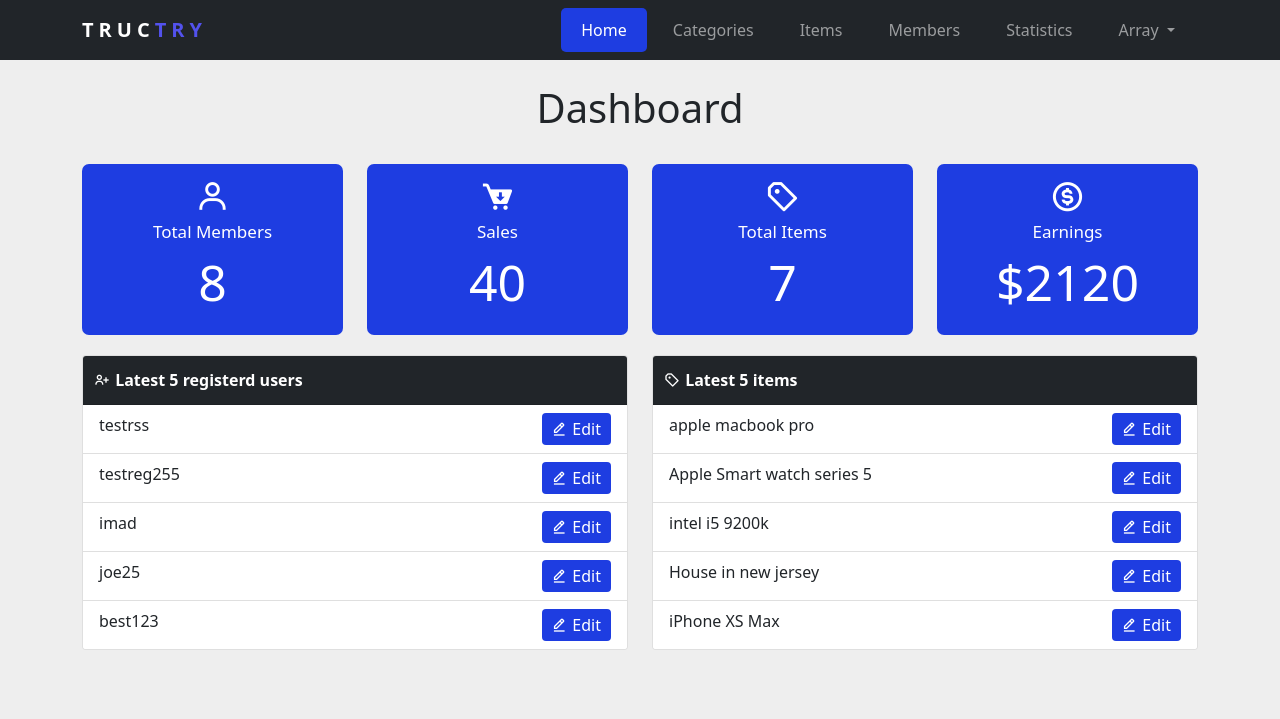
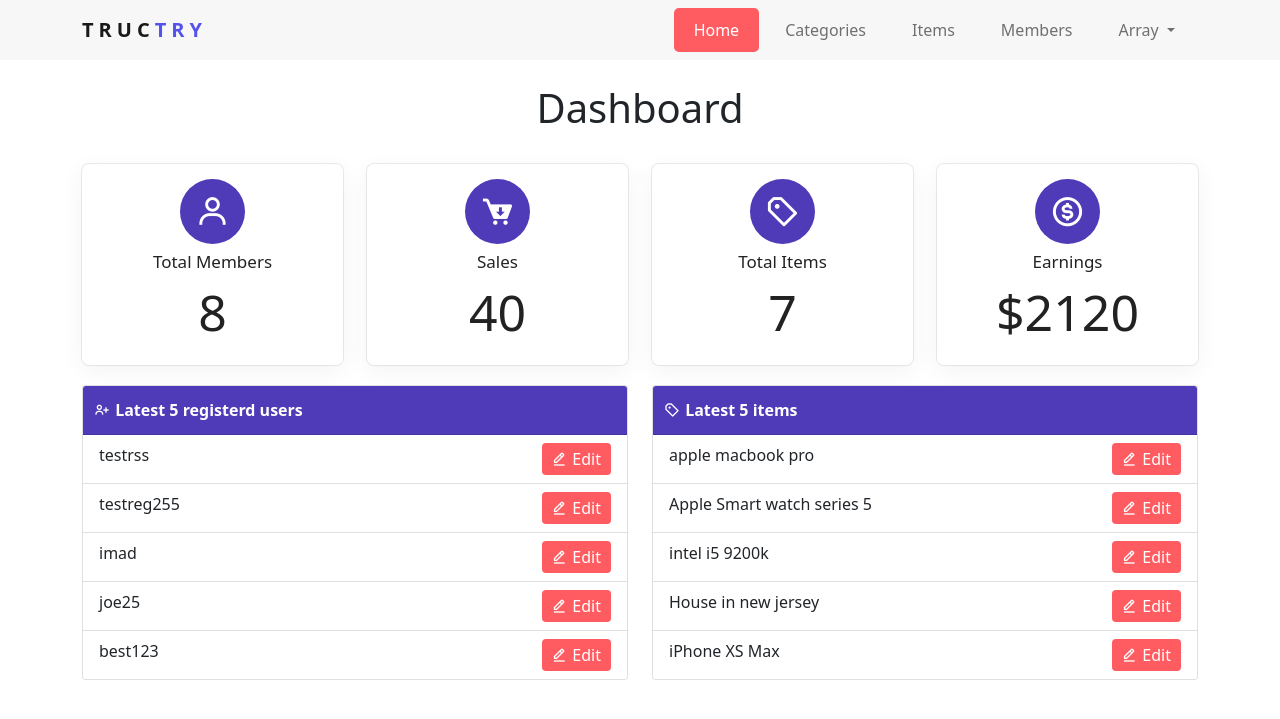
Before and after one commit to imad273/First-eCommerce_Project, a PHP site: page /admin/dashboard.php in a window 1280 px wide. Shown: the top 719 px of the page. Run offline with PHP 8.4, Linux system fonts and the light colour scheme; a user stored in the database is signed in; data comes from the database, SQL or seed files in the repository.

Commit message:
new design

```diff
--- a/admin/categories.php
+++ b/admin/categories.php
@@ -24,8 +24,7 @@
                     <a href='?action=add' class="btn btn-primary"><i class="bx bxs-add-to-queue"></i>Add New Category</a>
                 </div>
                 <div class="card categ">
-
-                    <div class="card-header bg-dark">
+                    <div class="card-header">
                         Categories
                     </div>
                     <ul class="list-group list-group-flush categ-list"> <?php
--- a/admin/css/style.css
+++ b/admin/css/style.css
@@ -1,6 +1,7 @@
 :root{
-    --btn: #1E3DE1;
-    --btnhover: #2444FF;
+    --btn: #ff5c62;
+    --btn2: #4F3AB7;
+    --btnhover: #ff434a;
 }
 .btn-primary{
     background-color: var(--btn);
@@ -9,8 +10,13 @@
 .btn-primary:hover{
     background-color: var(--btnhover);
 }
-body{
-    background-color: #eee;
+.btn-primary:active, .btn-primary:focus {
+    background-color: var(--btnhover);
+    border-color: var(--btnhover);
+    box-shadow: none;
+}
+.btn-primary:active:focus {
+    box-shadow: none;
 }
 .btn-primary i{
     margin-right: .2rem;
@@ -49,29 +55,31 @@ form input {
 /* Navbar style */
 .navbar {
     padding: 5px;
+    background-color: rgb(247, 247, 247);
 }
 .navbar-brand{
     letter-spacing: 5px;
     font-weight: 600;
 }
 
-.navbar-dark .navbar-nav .nav-link{
+.navbar-light .navbar-nav .nav-link{
     padding: 10px 20px;
     margin: 3px;
+    font-weight: 500;
+    border-radius: 5px;
 }
-.navbar-dark .navbar-nav .nav-link:focus,
-.navbar-dark .navbar-nav .nav-link:hover {
+.navbar-light .navbar-nav .nav-link:focus,
+.navbar-light .navbar-nav .nav-link:hover {
     color: #fff;
     background-color: var(--btnhover);
-    border-radius: 5px;
 }
-.nav-link.active{
+.navbar-light .navbar-nav .nav-link.active{
+    color: #fff;
     background-color: var(--btn);
-    border-radius: 5px;
 }
 
 .dropdown-item:hover {
-    background-color: var(--btn);
+    background-color: var(--btn2);
     color: #fff;
 }
 .navbar-toggler:focus {
@@ -81,14 +89,18 @@ form input {
 
 /* Dashboard style */
 .home-stats .stat{
-    color: #fff;
-    background-color: var(--btn);
+    color: #222;
     padding: 15px;
     font-size: 17px;
+    box-shadow: rgba(0, 0, 0, 0.05) 0px 6px 24px 0px, rgba(0, 0, 0, 0.08) 0px 0px 0px 1px;
     border-radius: 7px;
 }
 .home-stats .stat i{
+    padding: 15px;
+    color: #fff;
+    background-color: var(--btn2);
     margin-bottom: 5px;
+    border-radius: 50%;
     font-size: 35px;
 }
 .home-stats .stat p{
@@ -99,17 +111,18 @@ form input {
     font-size: 50px;
 }
 .home-stats .stat span a{
-    color: #fff;
+    color: #222;
     text-decoration: none;
 }
 .latest{
     margin-top: 20px;
     margin-bottom: 20px;
 }
+
 .latest .card-header{
     padding: 12px;
     color: #fff;
-    background-color: #212529;
+    background-color: var(--btn2);
     font-weight: bold;
 }
 .latest ul li{
@@ -134,18 +147,17 @@ form input {
 /* Manage member Page style */
 /* Table */
 table{
-    box-shadow: 3px 4px 20px 0px #ccc;
+    box-shadow: rgba(0, 0, 0, 0.08) 0px 4px 12px;
 }
 .main-row{
-    background-color: #212529;
+    background-color: var(--btn2);
     color: #fff;
 }
 tr td{
     vertical-align: middle;
 }
 .data-table{
-    background-color: #f8f8f8;
-    border-color: #ddd;
+    background-color: #fff;
     font-weight: 500;
 }
 .data-table .btn{
@@ -180,13 +192,14 @@ tr td{
     justify-content: flex-end;
     margin-bottom: 10px;
 }
+
 .categ{
-    box-shadow: 3px 4px 20px 0px #ccc;
+    box-shadow: rgba(0, 0, 0, 0.08) 0px 4px 12px;
 }
 .categ .card-header{
     padding: 12px;
     color: #fff;
-    background-color: #5352ed;
+    background-color: var(--btn2);
     font-weight: bold;
 }
 .categ-list li {
@@ -236,3 +249,15 @@ tr td{
     width: 94px;
 }
 /* End Items Page style */
+
+
+
+/* Responsive Style */
+@media screen and (max-width: 768px){
+    .navbar-light .navbar-nav {
+        margin-top: 10px;
+    }
+    .latest .card {
+        margin: 5px;
+    }
+}
--- a/admin/includes/template/navbar.php
+++ b/admin/includes/template/navbar.php
@@ -1,5 +1,5 @@
 <!-- Navbar Template * -->
-<nav class="navbar navbar-expand-lg navbar-dark bg-dark">
+<nav class="navbar navbar-expand-lg navbar-light">
   <div class="container">
     <a class="navbar-brand" href="dashboard.php">TRUC<sapn style="color: #5352ed;">TRY</sapn></a>
     <button class="navbar-toggler" type="button" data-bs-toggle="collapse" data-bs-target="#navbarSupportedContent" aria-controls="navbarSupportedContent" aria-expanded="false" aria-label="Toggle navigation">
@@ -19,9 +19,6 @@
         <li class="nav-item">
             <a class="nav-link" href="members.php">Members</a>
         </li>
-        <li class="nav-item">
-            <a class="nav-link" href="#">Statistics</a>
-        </li>
 
         <li class="nav-item dropdown">
           <a class="nav-link dropdown-toggle" href="#" id="navbarDropdown" role="button" data-bs-toggle="dropdown" aria-expanded="false">
--- a/css/style.css
+++ b/css/style.css
@@ -43,6 +43,7 @@
 .navbar-light .navbar-nav .nav-link{
     padding: 10px 20px;
     margin: 3px;
+    font-weight: 500;
     border-radius: 5px;
 }
 .navbar-light .navbar-nav .nav-link:focus,
--- a/index.php
+++ b/index.php
@@ -19,7 +19,7 @@
     </div>
 </section>
 
-<section class="last-prod  pb-5">
+<section class="last-prod pb-5">
     <div class="container home">
         <h1 class="text-center">Latest offers</h1>
         <?php
```
Also changed, not shown: admin/dashboard.php (+4 -4 lines).
